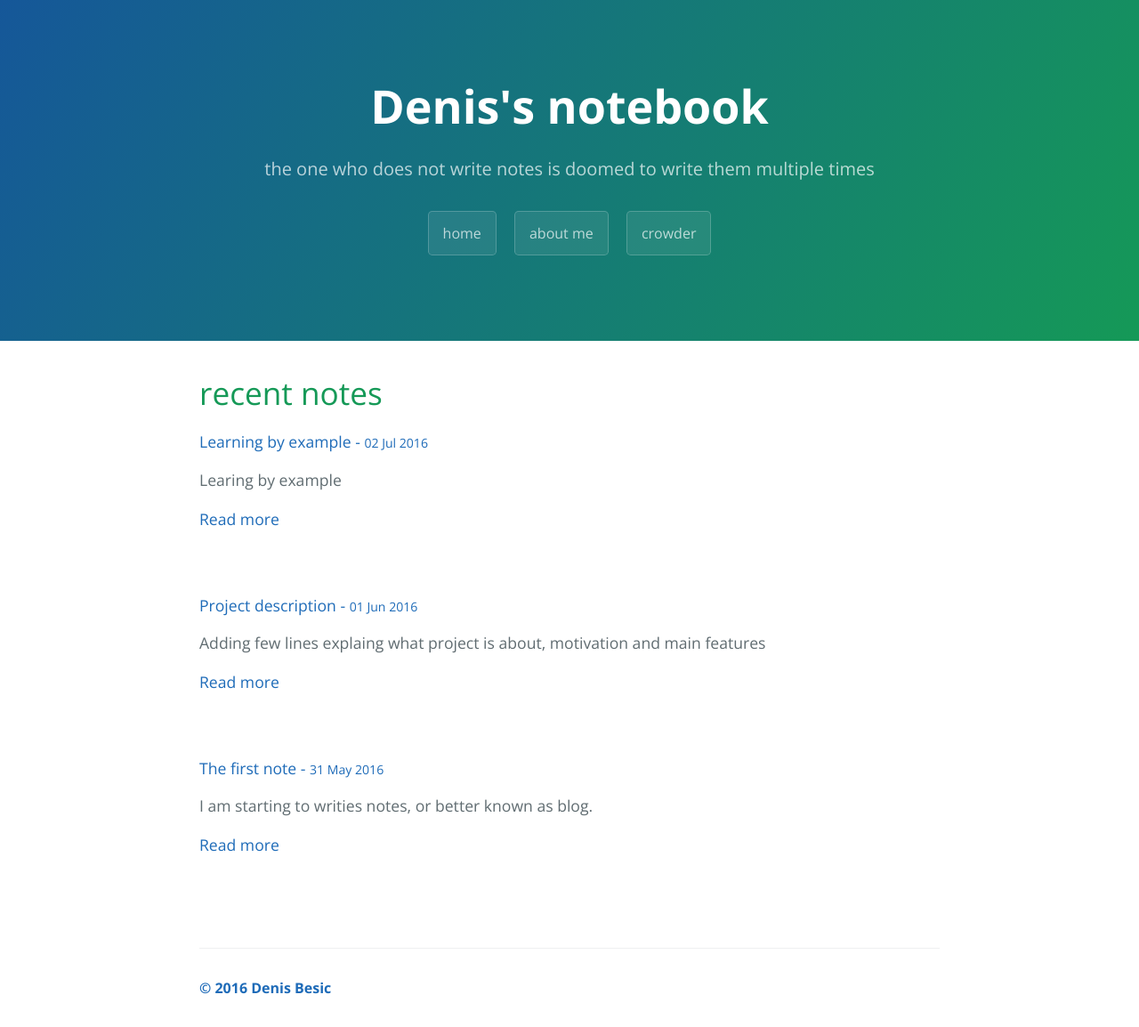
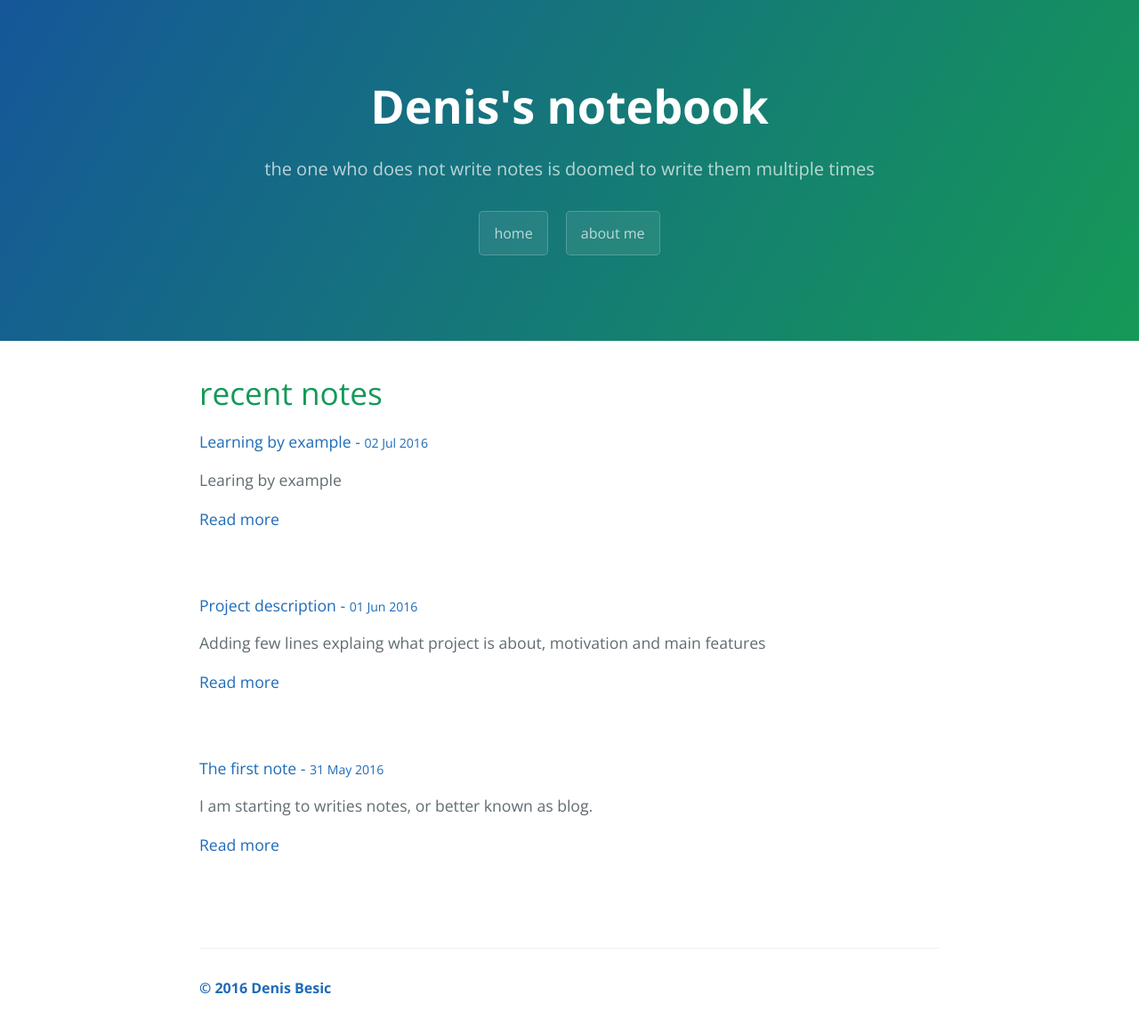
Before and after one commit to denza/blog, a Jekyll site: the page built from index.html, in a window 1280 px wide. Shown: the whole page at 89% size. Built offline with Jekyll 4.4.1, drawn with Linux system fonts in a browser that asks for light colours; the list of posts is cut into pages by our own code.

Commit message:
Update page-header.html

```diff
--- a/_includes/page-header.html
+++ b/_includes/page-header.html
@@ -3,5 +3,4 @@
   <h2 class="project-tagline">{{ site.tagline }}</h2>
   <a href="/" class="btn">home</a>
   <a href="/about.html" class="btn">about me</a>
-  <a href="/crowder.html" class="btn">crowder</a>
 </section>
```
